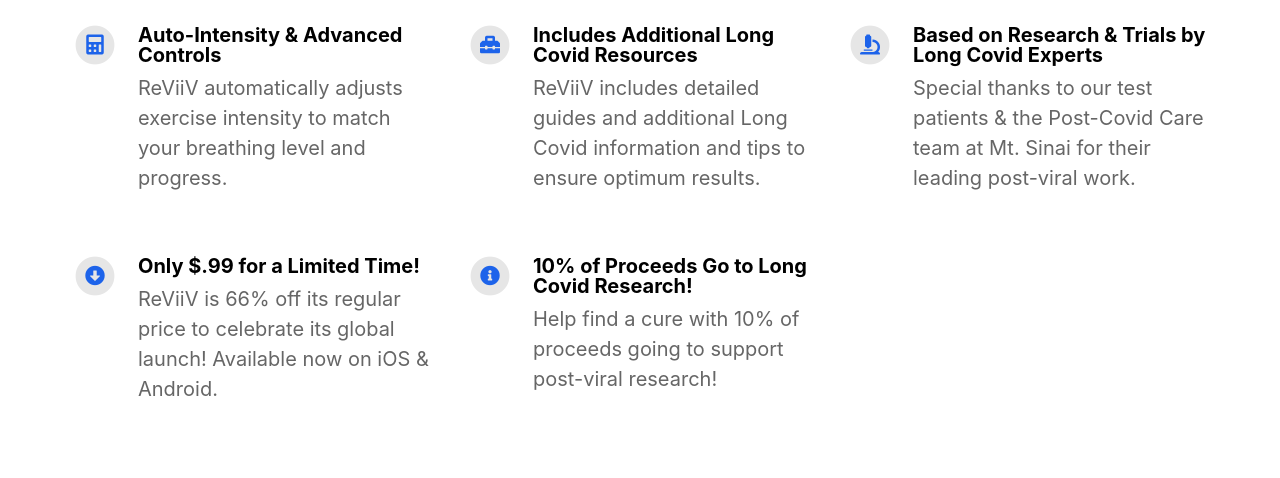
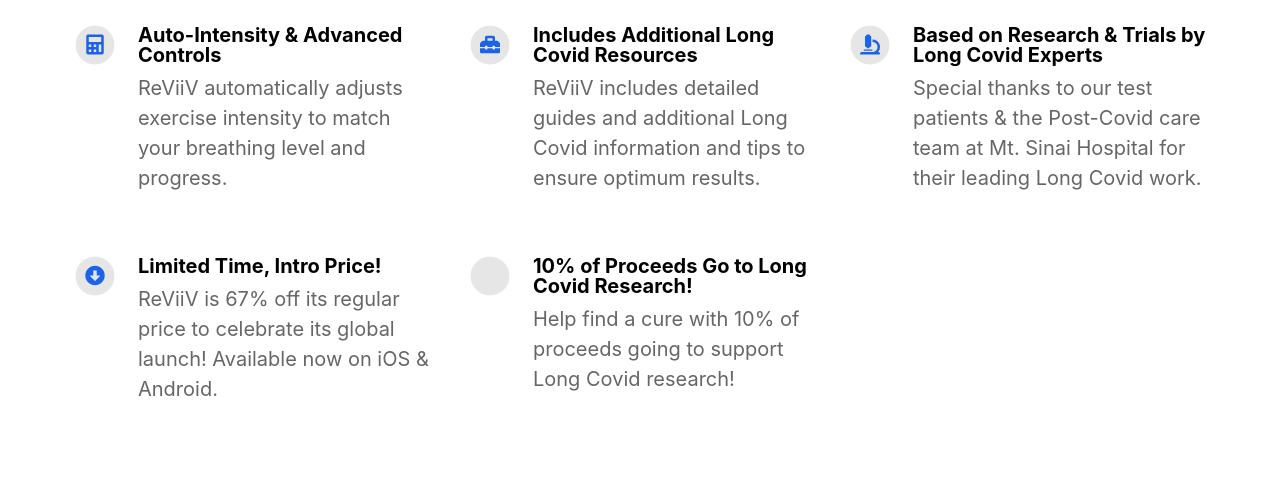
Before and after one commit to marcvanh/reviiv.me, a Jekyll site: the page built from index.html, in a window 1280 px wide. Shown: the part 1290-1768 px from the top of the page. Built offline with Jekyll 4.4.1, drawn with Linux system fonts in a browser that asks for light colours; nearby versions of some CDN libraries.

Commit message:
Update _config.yml

```diff
--- a/_config.yml
+++ b/_config.yml
@@ -56,16 +56,16 @@ features                                  :
     fontawesome_icon_name                 : toolbox
 
   - title                                 : Based on Research & Trials by Long Covid Experts
-    description                           : Special thanks to our test patients & the Post-Covid Care team at Mt. Sinai for their leading post-viral work.
+    description                           : Special thanks to our test patients & the Post-Covid care team at Mt. Sinai Hospital for their leading Long Covid work.
     fontawesome_icon_name                 : microscope
 
-  - title                                 : Only $.99 for a Limited Time!
-    description                           : ReViiV is 66% off its regular price to celebrate its global launch!  Available now on iOS & Android.
+  - title                                 : Limited Time, Intro Price!
+    description                           : ReViiV is 67% off its regular price to celebrate its global launch!  Available now on iOS & Android.
     fontawesome_icon_name                 : arrow-alt-circle-down
 
   - title                                 : 10% of Proceeds Go to Long Covid Research!
-    description                           : Help find a cure with 10% of proceeds going to support post-viral research!
-    fontawesome_icon_name                 : info-circle
+    description                           : Help find a cure with 10% of proceeds going to support Long Covid research!
+    fontawesome_icon_name                 : hand-holding-dollar
 
   - title                                 :
     description                           :
```
